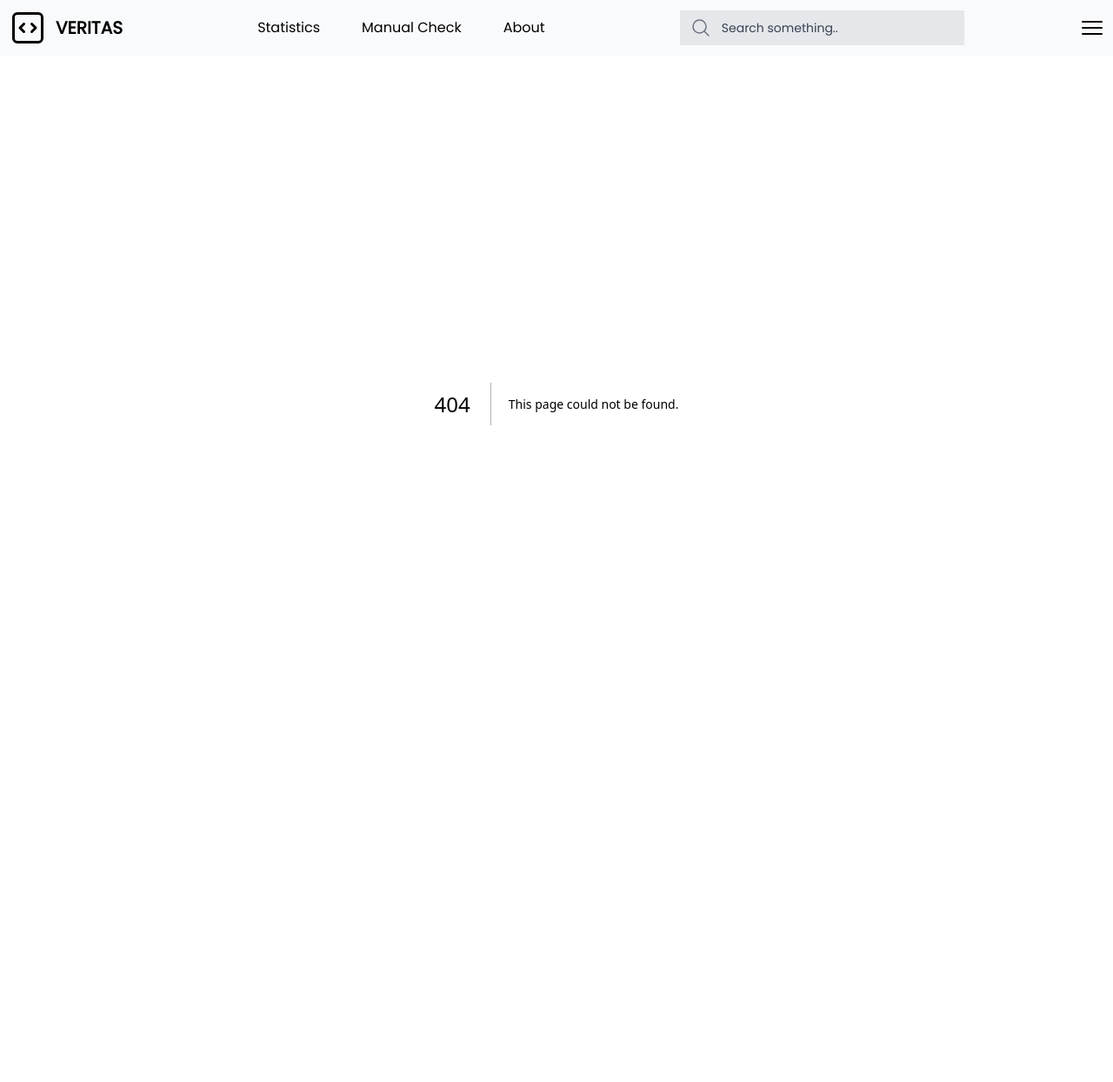
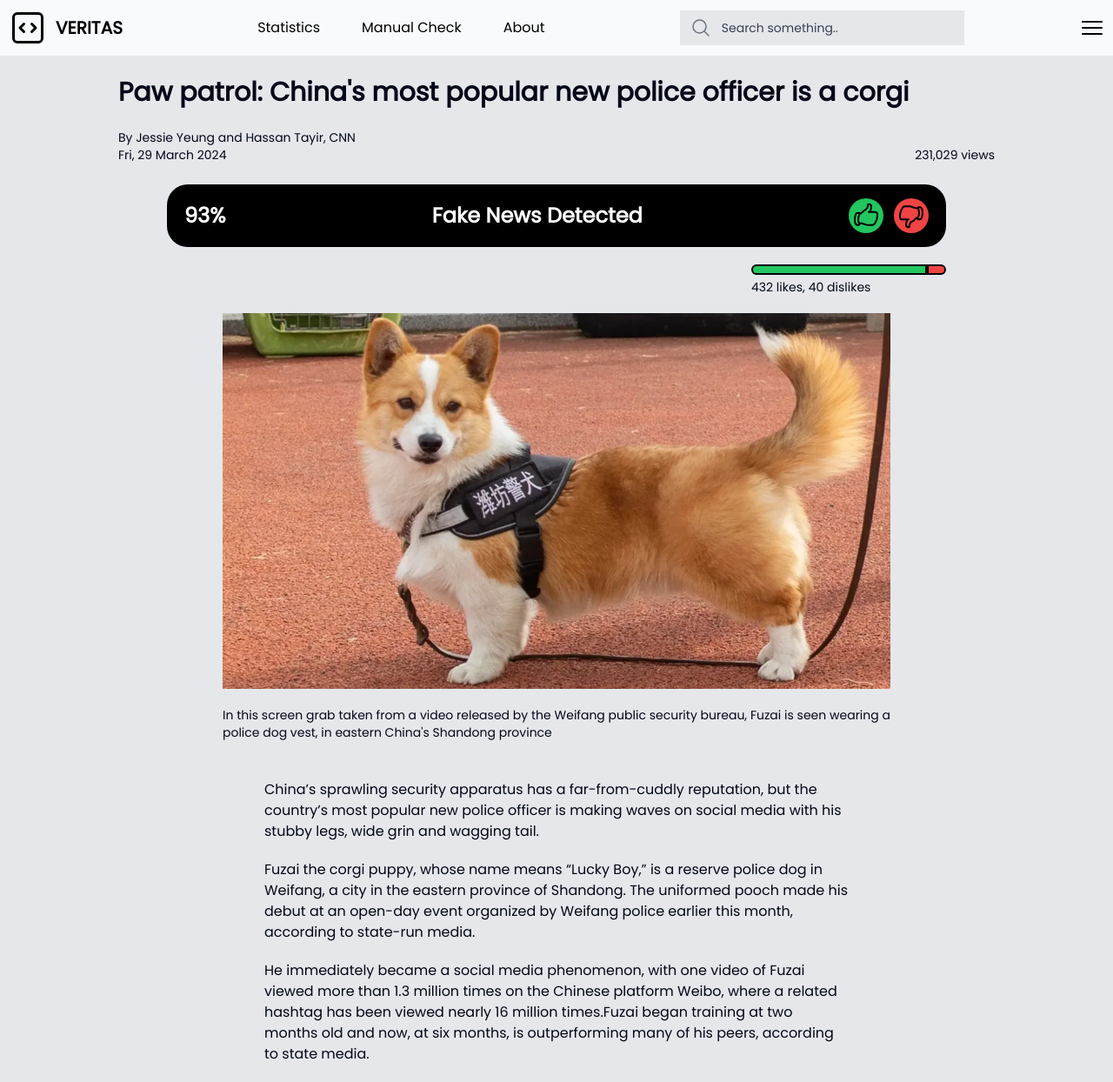
Before and after one commit to awgkuaaniq/veritas, a Next.js app: page /article in a window 1280 px wide. Before the commit this address had no page. Shown: the whole page at 87% size. Before the commit the page ends 864 px from the top, so only its background shows below. Built offline with nearby package versions, Linux system fonts and the light colour scheme.

Commit message:
Added Article Details page with reactive like/dislike bar

```diff
--- a/package.json
+++ b/package.json
@@ -11,6 +11,7 @@
   "dependencies": {
     "@heroicons/react": "^2.1.3",
     "@radix-ui/react-avatar": "^1.0.4",
+    "@radix-ui/react-progress": "^1.0.3",
     "@radix-ui/react-separator": "^1.0.3",
     "@radix-ui/react-slot": "^1.0.2",
     "class-variance-authority": "^0.7.0",
--- /dev/null
+++ b/src/app/article/page.tsx
@@ -0,0 +1,94 @@
+import LikeDislikeBar from "@/components/LikeDislikeBar";
+import { Button } from "@/components/ui/button";
+import { Progress } from "@/components/ui/progress";
+import { HandThumbDownIcon } from "@heroicons/react/24/outline";
+import { HandThumbUpIcon } from "@heroicons/react/24/outline";
+
+export default function ArticleDetail() {
+
+    // Pull from database and put the img src as well as desc here
+    const articleDetail = { src: "/dummyIMG/corgi.webp", desc: "In this screen grab taken from a video released by the Weifang public security bureau, Fuzai is seen wearing a police dog vest, in eastern China's Shandong province" };
+  return (
+    <main className="bg-gray-200">
+      {/* Main Container */}
+      <div className="flex flex-col mx-auto px-2 max-w-5xl">
+        {/* Article Title */}
+        <div className="flex text-3xl font-semibold py-6">
+          <h1>
+            Paw patrol: China's most popular new police officer is a corgi
+          </h1>
+        </div>
+
+        {/* Article Details */}
+        <div className="flex justify-between text-sm font-light h-fit">
+          {/* Article Source and Date */}
+          <div>
+            <div>
+              <h1>By Jessie Yeung and Hassan Tayir, CNN</h1>
+            </div>
+            <div>
+              <h1>Fri, 29 March 2024</h1>
+            </div>
+          </div>
+
+          {/* Article Views */}
+          <div className="flex flex-col min-h-full justify-end">
+            <h1 className="">231,029 views</h1>
+          </div>
+        </div>
+
+        {/* Article AI Check and Thumbnail */}
+        <div className="py-6">
+          {/* AI Check */}
+          <div className="flex justify-between bg-black text-white items-center text-2xl font-bold py-4 px-5 rounded-3xl max-w-4xl mx-auto">
+            <h1>93%</h1>
+            <h1>Fake News Detected</h1>
+            {/* Like/Dislike Button Container */}
+            <div className="flex gap-x-3">
+                <Button className="bg-green-500 rounded-full aspect-square h-fit p-1 hover:bg-green-700">
+                  <HandThumbUpIcon className="text-black size-8" />
+                </Button>
+                <Button className="bg-red-500 rounded-full aspect-square h-fit p-1 hover:bg-red-700">
+                  <HandThumbDownIcon className="text-black size-8" />
+                </Button>
+            </div>
+          </div>
+
+          {/* Article Like/Dislike Bar */}
+          <div className="flex justify-end py-5 pr-12 w-full py-2">
+            <LikeDislikeBar/>
+          </div>
+
+          {/* Article Thumbnail and Description */}
+          <div className="flex flex-col mx-auto max-w-3xl text-sm text-justify font-light gap-y-5">
+            <img src={articleDetail.src} alt="" />
+            <span>{articleDetail.desc}</span>
+          </div>
+        </div>
+
+        {/* Article Content */}
+        <div className="flex flex-col gap-y-5 py-5 max-w-2xl mx-auto">
+          <p>
+            China’s sprawling security apparatus has a far-from-cuddly
+            reputation, but the country’s most popular new police officer is
+            making waves on social media with his stubby legs, wide grin and
+            wagging tail.
+          </p>
+          <p>
+            Fuzai the corgi puppy, whose name means “Lucky Boy,” is a reserve
+            police dog in Weifang, a city in the eastern province of Shandong.
+            The uniformed pooch made his debut at an open-day event organized by
+            Weifang police earlier this month, according to state-run media.
+          </p>
+          <p>
+            He immediately became a social media phenomenon, with one video of
+            Fuzai viewed more than 1.3 million times on the Chinese platform
+            Weibo, where a related hashtag has been viewed nearly 16 million
+            times.Fuzai began training at two months old and now, at six months,
+            is outperforming many of his peers, according to state media.
+          </p>
+        </div>
+      </div>
+    </main>
+  );
+}
--- a/src/app/manualcheck/page.tsx
+++ b/src/app/manualcheck/page.tsx
@@ -6,7 +6,7 @@ export default function ManualCheck() {
   return (
     <main className="bg-gray-200 h-screen">
         {/* Input bar */}
-      <div className="flex justify-center mx-auto px-2 max-w-7xl py-14">
+      <div className="flex justify-center mx-auto px-2 max-w-7xl py-11">
         <Input className="border-black/25" placeholder="Enter URL or content"/>
       </div>
 
--- /dev/null
+++ b/src/components/LikeDislikeBar.tsx
@@ -0,0 +1,35 @@
+"use client";
+import React, { useState } from 'react';
+
+const LikeDislikeBar = () => {
+  const [likes, setLikes] = useState(432);
+  const [dislikes, setDislikes] = useState(40);
+
+  const total = likes + dislikes;
+  const likePercentage = (likes / total) * 100;
+  const dislikePercentage = (dislikes / total) * 100;
+
+  return (
+    <div className="flex flex-col px-2 w-1/4">
+      {/* Like/Dislike Bar */}
+      <div className="flex rounded-3xl p-0.5 bg-black h-3 gap-x-1">
+        {/* Like */}
+        <div
+          className="bg-green-500 rounded-l-3xl"
+          style={{ width: `${likePercentage}%` }}
+        ></div>
+        {/* Dislike */}
+        <div
+          className="bg-red-500 rounded-r-3xl"
+          style={{ width: `${dislikePercentage}%` }}
+        ></div>
+      </div>
+      <div className="flex mt-1 text-sm gap-x-1">
+        <span>{likes} likes,</span>
+        <span>{dislikes} dislikes</span>
+      </div>
+    </div>
+  );
+};
+
+export default LikeDislikeBar;
--- /dev/null
+++ b/src/components/ui/progress.tsx
@@ -0,0 +1,28 @@
+"use client"
+
+import * as React from "react"
+import * as ProgressPrimitive from "@radix-ui/react-progress"
+
+import { cn } from "@/lib/utils"
+
+const Progress = React.forwardRef<
+  React.ElementRef<typeof ProgressPrimitive.Root>,
+  React.ComponentPropsWithoutRef<typeof ProgressPrimitive.Root>
+>(({ className, value, ...props }, ref) => (
+  <ProgressPrimitive.Root
+    ref={ref}
+    className={cn(
+      "relative h-4 w-full overflow-hidden rounded-full bg-secondary",
+      className
+    )}
+    {...props}
+  >
+    <ProgressPrimitive.Indicator
+      className="h-full w-full flex-1 bg-primary transition-all"
+      style={{ transform: `translateX(-${100 - (value || 0)}%)` }}
+    />
+  </ProgressPrimitive.Root>
+))
+Progress.displayName = ProgressPrimitive.Root.displayName
+
+export { Progress }
```
Also changed, not shown: 1 other file (tests, documents, lock files or other folders).
